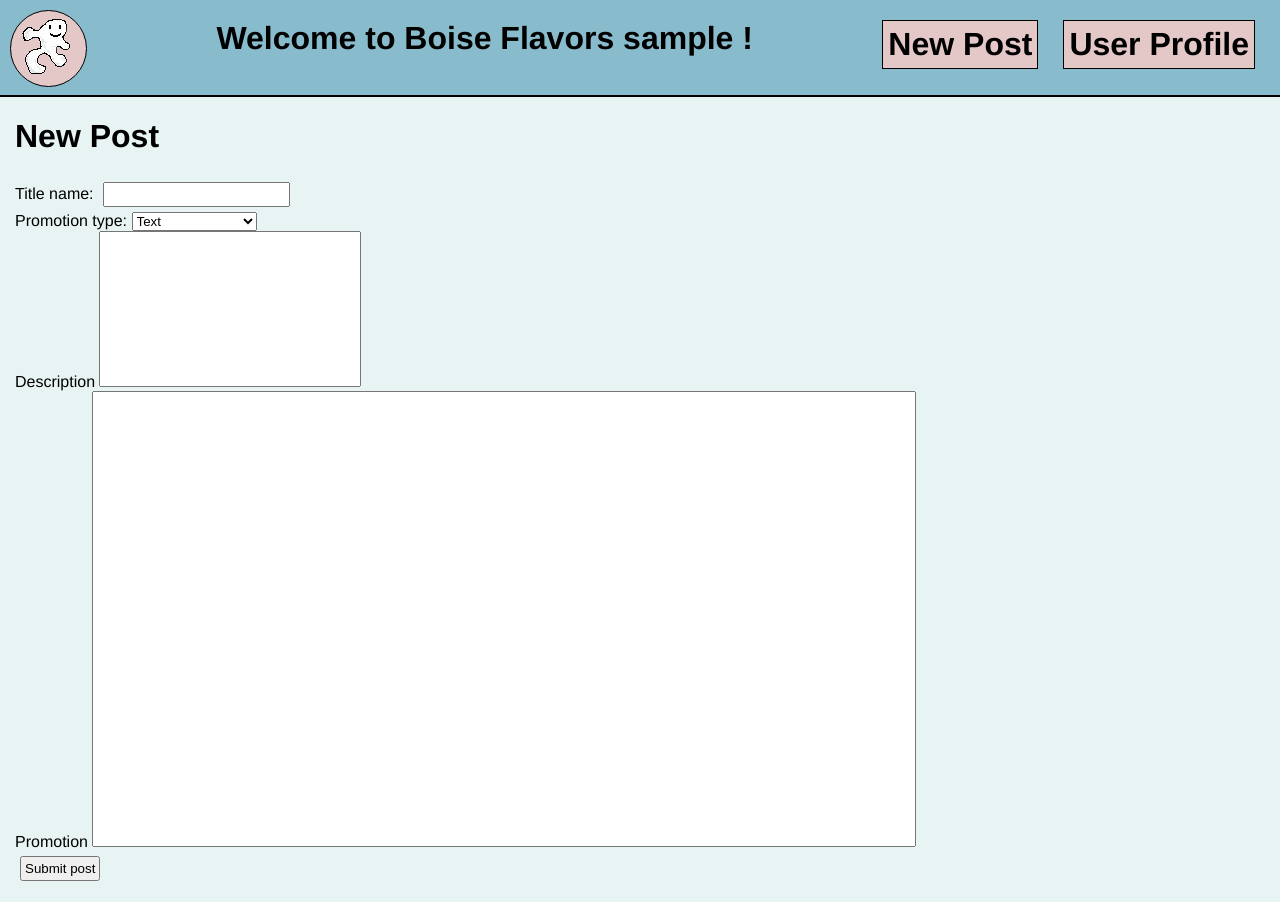
After one commit to Jackcunningolf/BoisEvolvE, a PHP site: page /promo_maker.php in a window 1280 px wide. The commit adds this page. Run offline with PHP 8.4, Linux system fonts and the light colour scheme; the visitor is signed in with stand-in values (Sample User, id 1); data that the repository does not hold is empty; some libraries are stand-ins or nearby versions.

Commit message:
headers everywhere

```diff
--- a/handlers/logout_handler.php
+++ b/handlers/logout_handler.php
@@ -1,6 +1,6 @@
 <?php
 session_start();
 session_destroy();
-$_SESSION['message'][] = "Logged out!";
+$_SESSION['message'] = "Logged out!";
 header('location: ../index.php');
 exit;
--- a/handlers/new_user_handler.php
+++ b/handlers/new_user_handler.php
@@ -9,6 +9,11 @@ $nick = htmlspecialchars($_POST['nickname']);
 $email = htmlspecialchars($_POST['email']);
 $pass = htmlspecialchars($_POST['password']);
 $bio = htmlspecialchars($_POST['bio']);
+
+$_SESSION['first_name'] = $fname;
+$_SESSION['last_name'] = $lname;
+$_SESSION['email'] = $email;
+$_SESSION['bio'] = $bio;
 
 if (!preg_match("/^[A-Z0-9+_.-]+@[A-Z0-9.-]+$/i", $email)) {
     $_SESSION['message'] = "Please provide a valid email address";
--- a/header.php
+++ b/header.php
@@ -9,7 +9,18 @@ require_once 'utils.php';
               <link rel="icon" type="image/x-icon" href="images/bruh.png">
               <link rel="stylesheet" href="styles/phpstyle.css">
               <link rel="stylesheet" href="styles/headStyle.css">
+              <script src = "node_modules/jquery/dist/jquery.min.js"></script>
+              <script src = "js/fadePromo.js"></script>
 
-       <?php utils::createHomeHeader(); ?>
-
+              <?php
+                     if ($currentPage == "login") {
+                            utils::createLoginHeader();
+                     } else {
+                            if (!isset($_SESSION['username'])) {
+                                   header('location: index.php');
+                                   exit;
+                            }
+                            utils::createHomeHeader();
+                     }
+              ?>
        </head>
--- /dev/null
+++ b/promo_maker.php
@@ -0,0 +1,36 @@
+<?php
+    session_start();
+    require_once 'header.php';
+?>
+
+<div id="new_post">
+    <h1>New Post</h1>
+    <form method="post" action="handlers/promo_handler.php" enctype="multipart/form-data">
+        <div class="input_box">
+            <label for="title">Title name:</label>
+            <input type="text" name="title">
+        </div>
+
+        <div class="input_box">
+            <label for="promo type">Promotion type:</label>
+            <select name="promo_type">
+                <option selected="selected">Text</option>
+                <option>Text with pictures</option>
+            </select>
+        </div>
+
+        <div class="input_box">
+            <label for="promo_description">Description</label>
+            <textarea name="promo_description" cols="30" rows="10"></textarea>
+        </div>
+
+        <div class="input_box">
+            <label for="promo_text">Promotion</label>
+            <textarea name="promo_text" cols="100" rows="30"></textarea>
+        </div>
+
+        <div class="input_box">
+            <input type="submit" value="Submit post">
+        </div>
+    </form>
+</div>
--- a/styles/phpstyle.css
+++ b/styles/phpstyle.css
@@ -41,17 +41,17 @@ a {
 }
 
 .feeds {
-    height: 800px;
+    height: 750px;
     width: 10%;
+    padding: 5px;
     border: solid black 1px;
     margin-bottom: 250px;
     background-color: white;
+    text-align: center;
 }
 
 .feedUser {
-    text-align: center;
     padding: 5px;
-    width: fit-content;
     text-decoration: none;
 }
 
@@ -138,8 +138,6 @@ a {
 }
 
 
-
-
 #test {
     display: block;
     height: 100%;
@@ -148,6 +146,8 @@ a {
 
 input {
     cursor: pointer;
+    padding: 3px;
+    margin: 5px;
 }
 
 footer {
@@ -211,8 +211,16 @@ div > textarea {
     text-align: center;
 }
 
-#login {
+#login, #new_user, #new_post {
     margin: 0;
-    padding-left: 10px;
+    padding-left: 15px;
     width: fit-content;
 }
+
+.login_msg {
+    border: solid rgb(179, 27, 27) 4px;
+    background-color: rgb(226, 166, 132);
+    width: fit-content;
+    padding: 7px;
+    margin-top: 5px;
+}
--- a/utils.php
+++ b/utils.php
@@ -38,12 +38,29 @@ class utils {
                             <div id="userprofile" class="header_item"> User Profile </div>
                      </a>
 
-                     <a href="handlers/promo_maker.php", title="Make a new post">
+                     <a href="promo_maker.php", title="Make a new post">
                             <div id="userprofile" class="header_item"> New Post </div>
                      </a>
 
               </h1>
-<?php     }
+<?php  }
+
+       public static function createLoginHeader() { ?>
+              <h1 class='header'>
+                     <a href="index.php">
+                            <div id="circ" class="header_item">
+                                   <img src="images/BlobGuy.png" alt="Shmeareian", title="Go to home page">
+                            </div>
+                     </a>
+
+                     <span id="head_hello" >
+                            Welcome to Boise Flavors
+                     </span>
+
+              </h1>
 
 
+
+<?php  }
+
 }
```
Also changed, not shown: handlers/promo_maker.php (deleted, +0 -40 lines), home.php (+0 -13 lines), index.php (+3 -4 lines), new_user.php (+14 -10 lines), other_profile.php (+7 -6 lines), styles/userStyle.css (line endings or trailing spaces).
